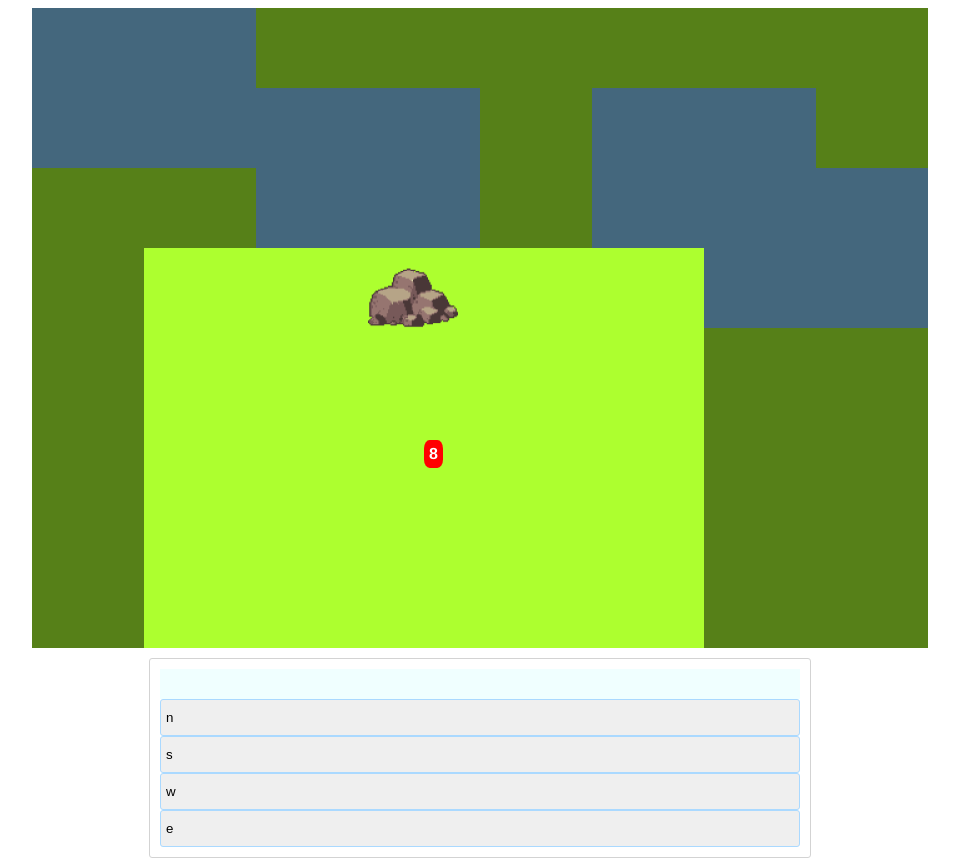
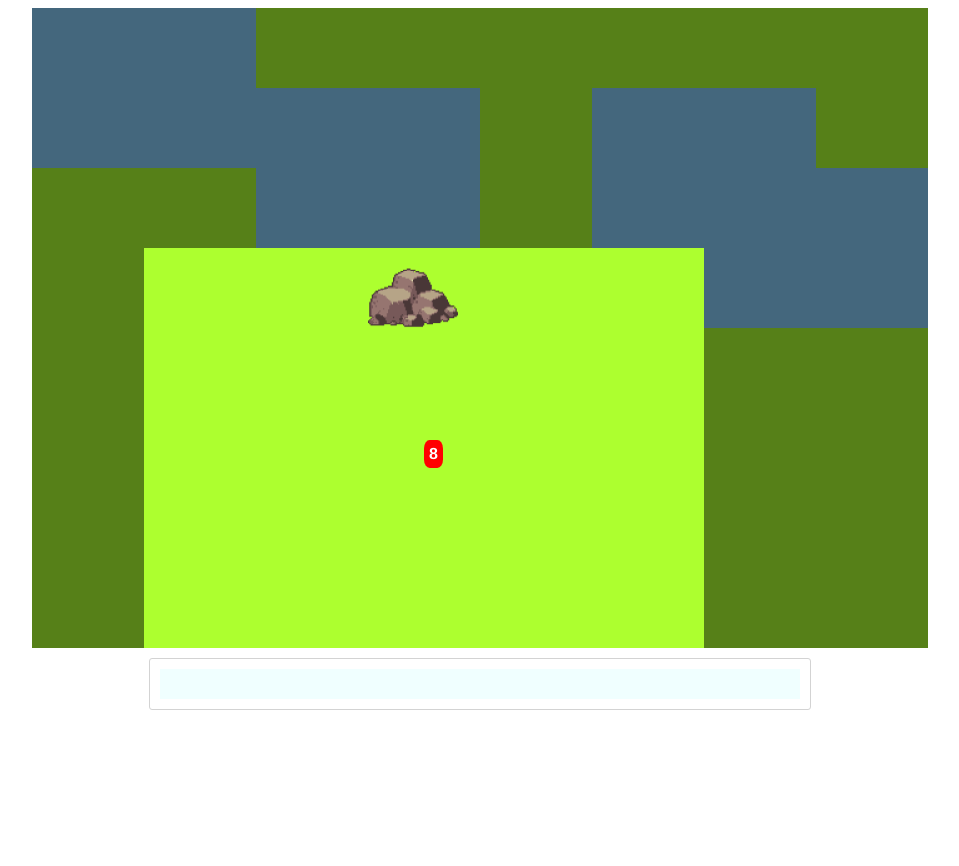
Before and after one commit to donnierisk/louwrisk, a Vue app: page / in a window 1280 px wide. Shown: the whole page, without its empty margins (160-1119 px from the left). After the commit the page ends 800 px from the top, so only its background shows below. Built offline with nearby package versions, Linux system fonts and the light colour scheme.

Commit message:
converted movement to be done via keyboard

```diff
--- a/src/views/GameMap.vue
+++ b/src/views/GameMap.vue
@@ -13,7 +13,6 @@ import GridBlock from '@/components/GridBlock.vue'
 import DialogueBox from '@/components/DialogueBox.vue'
 import Grid from '@/lib/grid'
 import { MapSymbol } from '@/models/MapSymbol'
-import { MoveSymbol } from '@/models/MoveSymbol'
 import { GridBlockI } from '@/models/GridBlockI'
 import { GridPosition } from '@/models/GridPosition'
 import { Observer } from '@/utils/Observer'
@@ -36,43 +35,44 @@ export default class Map extends Vue {
   private observer: Observer = new Observer()
 
   private options = [
-    MoveSymbol.NORTH,
-    MoveSymbol.SOUTH,
-    MoveSymbol.WEST,
-    MoveSymbol.EAST
+    // MoveSymbol.NORTH,
+    // MoveSymbol.SOUTH,
+    // MoveSymbol.WEST,
+    // MoveSymbol.EAST
   ]
 
   private created() {
     this.generateGrid()
+
+    document.addEventListener('keydown', (e) => this.movePlayer(e, 1));
   }
 
   private get text() {
     return this.observer.getText()
   }
 
-  private movePlayer(direction: MoveSymbol, value: number = 1) {
+  private movePlayer(e: KeyboardEvent, amount: number = 1) {
     let playerX = this.playerPos.x
     let playerY = this.playerPos.y
 
-    switch (direction) {
-      case MoveSymbol.NORTH:
-        playerY -= value
+    switch (e.code) {
+      case 'KeyW' || 'ArrowUp':
+        playerY -= amount
         break
-      case MoveSymbol.SOUTH:
-        playerY += value
+      case 'KeyS' || 'ArrowDown':
+        playerY += amount
         break
-      case MoveSymbol.WEST:
-        playerX -= value
+      case 'KeyA' || 'ArrowLeft':
+        playerX -= amount
         break
-      default:
-        playerX += value
+      case 'KeyD' || 'ArrowRight':
+        playerX += amount
         break
     }
 
     if (this.isOutOfBounds(playerX, playerY)) {
       console.log('Out of bounds!')
-    }
-    else if (this.theGrid[playerY][playerX] === MapSymbol.ROCK) {
+    } else if (this.theGrid[playerY][playerX] === MapSymbol.ROCK) {
       console.log('Invalid move!')
     } else {
       this.playerPos.x = playerX
```
